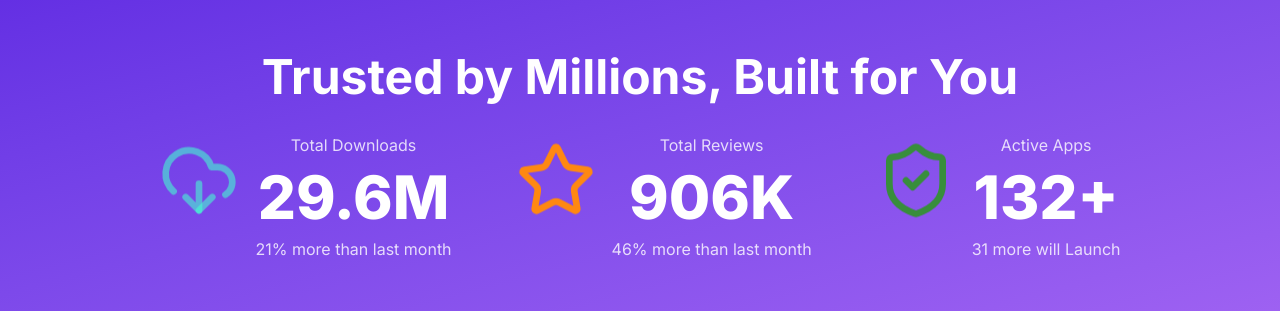
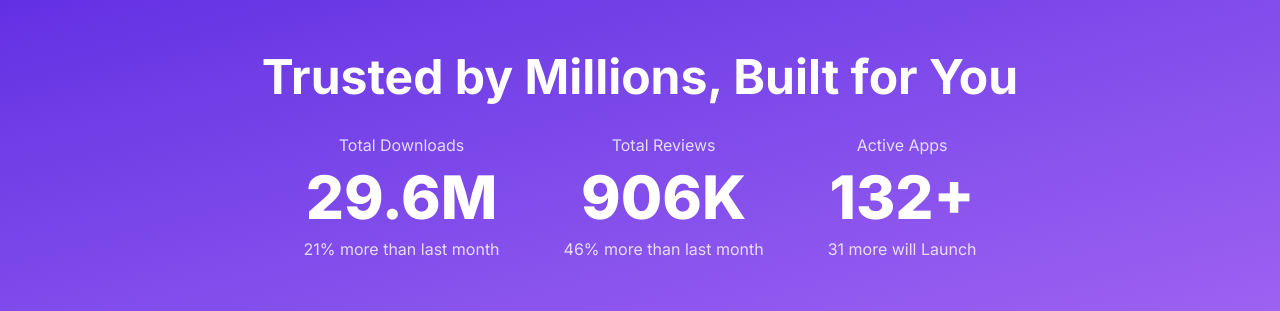
Before and after one commit to programmerrakibul/hero.io, a React (Vite) app: page / in a window 1280 px wide. Shown: the part 900-1211 px from the top of the page. Built offline with nearby package versions, Linux system fonts and the light colour scheme.

Commit message:
stats modified

```diff
--- a/src/components/Stats/Stats.jsx
+++ b/src/components/Stats/Stats.jsx
@@ -11,23 +11,12 @@ const Stats = () => {
           </h2>
 
           <div className="flex flex-wrap items-center justify-center gap-16">
-            <div className="flex flex-col md:flex-row items-center gap-2.5 md:gap-4">
-              <div className="w-16 lg:w-20 animate-bounce">
-                <CloudDownload size="100%" color="#44FFD195" />
-              </div>
-
             <div className="space-y-2.5">
               <p className="opacity-80 text-base">Total Downloads</p>
               <p className="font-extrabold text-4xl md:text-5xl lg:text-6xl">
                 29.6M
               </p>
               <p className="opacity-80 text-base">21% more than last month</p>
-              </div>
-            </div>
-
-            <div className="flex flex-col md:flex-row items-center gap-2.5 md:gap-4">
-              <div className="w-16 lg:w-20  animate-bounce ">
-                <Star size="100%" color="#FF8811" />
             </div>
 
             <div className="space-y-2.5">
@@ -36,12 +25,6 @@ const Stats = () => {
                 906K
               </p>
               <p className="opacity-80 text-base">46% more than last month</p>
-              </div>
-            </div>
-
-            <div className="flex flex-col md:flex-row items-center gap-2.5 md:gap-4">
-              <div className="w-16 lg:w-20  animate-bounce">
-                <ShieldCheck size="100%" color="#388E3C" />
             </div>
 
             <div className="space-y-2.5">
@@ -53,7 +36,6 @@ const Stats = () => {
             </div>
           </div>
         </div>
-        </div>
       </Container>
     </section>
   );
```
Lines whose indentation alone changed are shown as unchanged.
